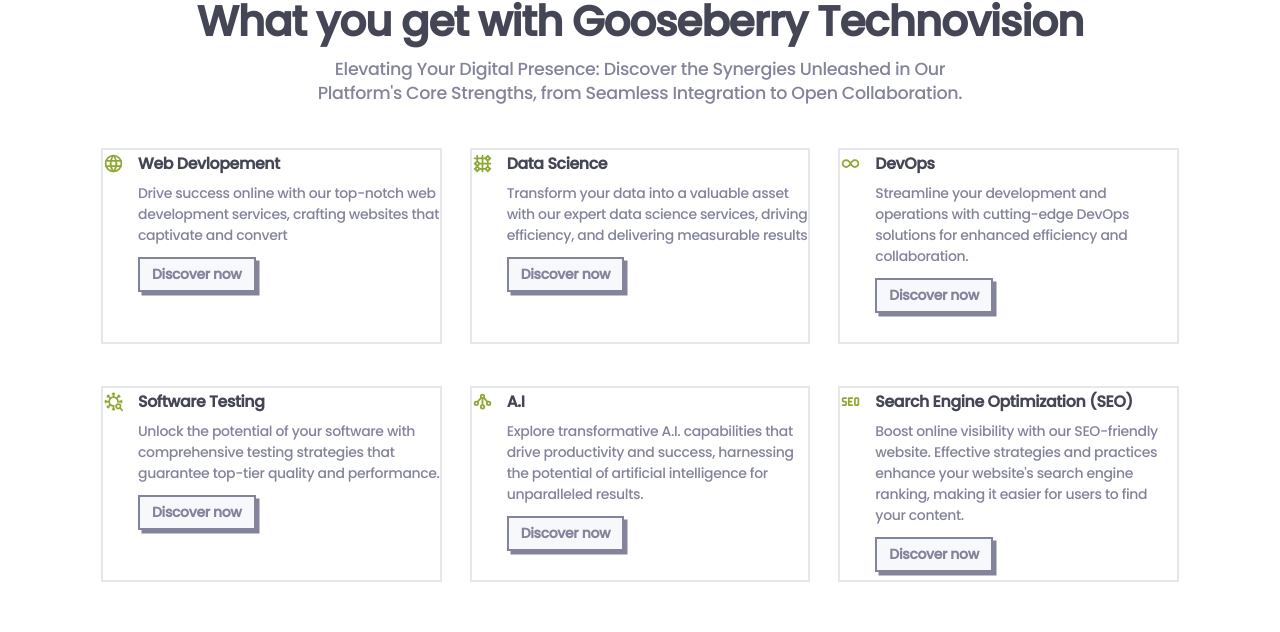
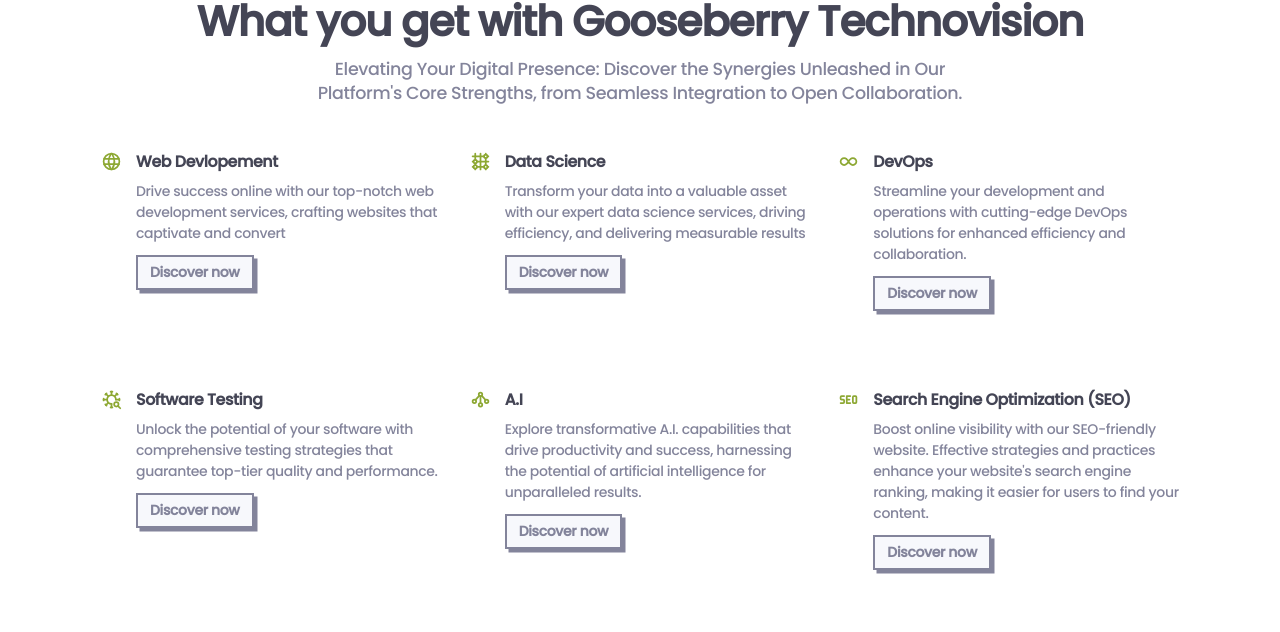
Before and after one commit to raj-gooseberry/gt_website, a Next.js app: page / in a window 1280 px wide. Shown: the part 1760-2392 px from the top of the page. Built offline with nearby package versions, Linux system fonts and the light colour scheme.

Commit message:
new changes

```diff
--- a/app/(blog)/blog/page.tsx
+++ b/app/(blog)/blog/page.tsx
@@ -14,17 +14,20 @@
   return (
     <section className="mx-auto max-w-3xl px-6 py-12 sm:px-6 sm:py-16 lg:py-20">
       <header>
-        <h1 className="leading-tighter font-heading mb-8 text-center text-4xl font-bold tracking-tighter md:mb-16 md:text-6xl">
+        <h1 className="hover:underline transition-all duration-300 ease-in-out leading-tighter font-heading mb-8 text-center text-4xl font-bold tracking-tighter md:mb-16 md:text-6xl">
           Our Blogs
         </h1>
-        <p className='leading-tighter font-heading mb-8 text-center text-4xl font-bold tracking-tighter md:mb-16 md:text-2xl'>
+        <p className="leading-tighter font-heading mb-8 text-center text-4xl font-bold tracking-tighter md:mb-16 md:text-2xl">
           Elevate your experience with Gooseberry Teechnovision. Exceptional service, tailored solutions, and
           satisfaction guaranteed.
         </p>
       </header>
       <div className="grid grid-cols-1 gap-6  p-4 md:p-0 lg:grid-cols-2">
         {posts.map(({ slug, title, image }: { slug: string; title: string; image: string }) => (
-          <div key={slug} className="flex flex-col overflow-hidden rounded-xl border border-dark-200 shadow-lg m-10">
+          <div
+            key={slug}
+            className="hover:scale-105 flex flex-col overflow-hidden rounded-xl border border-dark-200 shadow-lg m-10"
+          >
             <Link href={`/${slug}`}>
               <Image width={650} height={340} alt={title} src={`${image}`} />
               <h2 className="p-4 font-bold">{title}</h2>
--- a/src/components/widgets/Features4.tsx
+++ b/src/components/widgets/Features4.tsx
@@ -40,7 +40,7 @@
       columns={columns}
       defaultColumns={4}
       containerClass={`mt-12 ${columns === 2 ? 'max-w-5xl' : ''}`}
-      panelClass={`flex max-w-full min-h-56 border-2 ${columns === 2 ? ' sm:max-w-md mx-auto' : ''}`}
+      panelClass={`flex max-w-full min-h-56  ${columns === 2 ? ' sm:max-w-md mx-auto' : ''}`}
       titleClass="text-lg font-semibold mb-2"
       descriptionClass="mt-0.5"
       iconClass="flex-shrink-0 mr-4 mt-1 w-6 h-6 text-primary-800 dark:text-primary-600"
```
